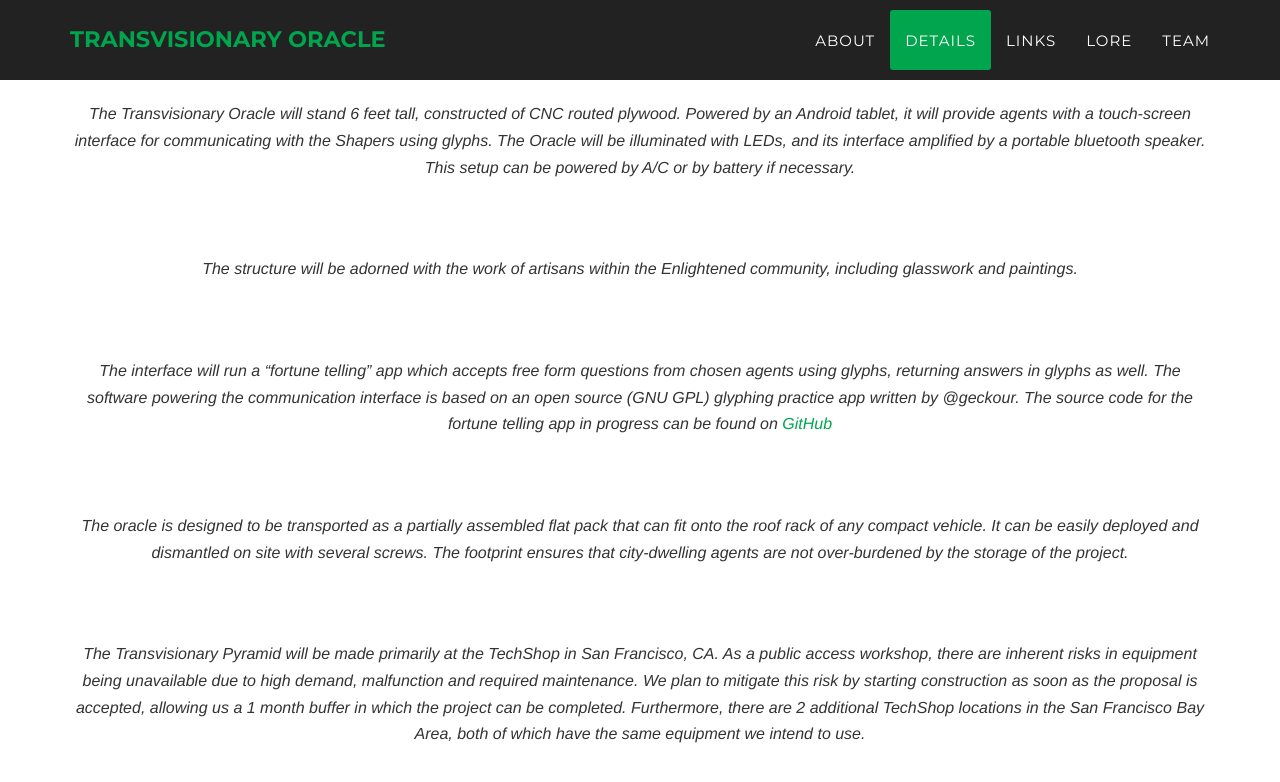
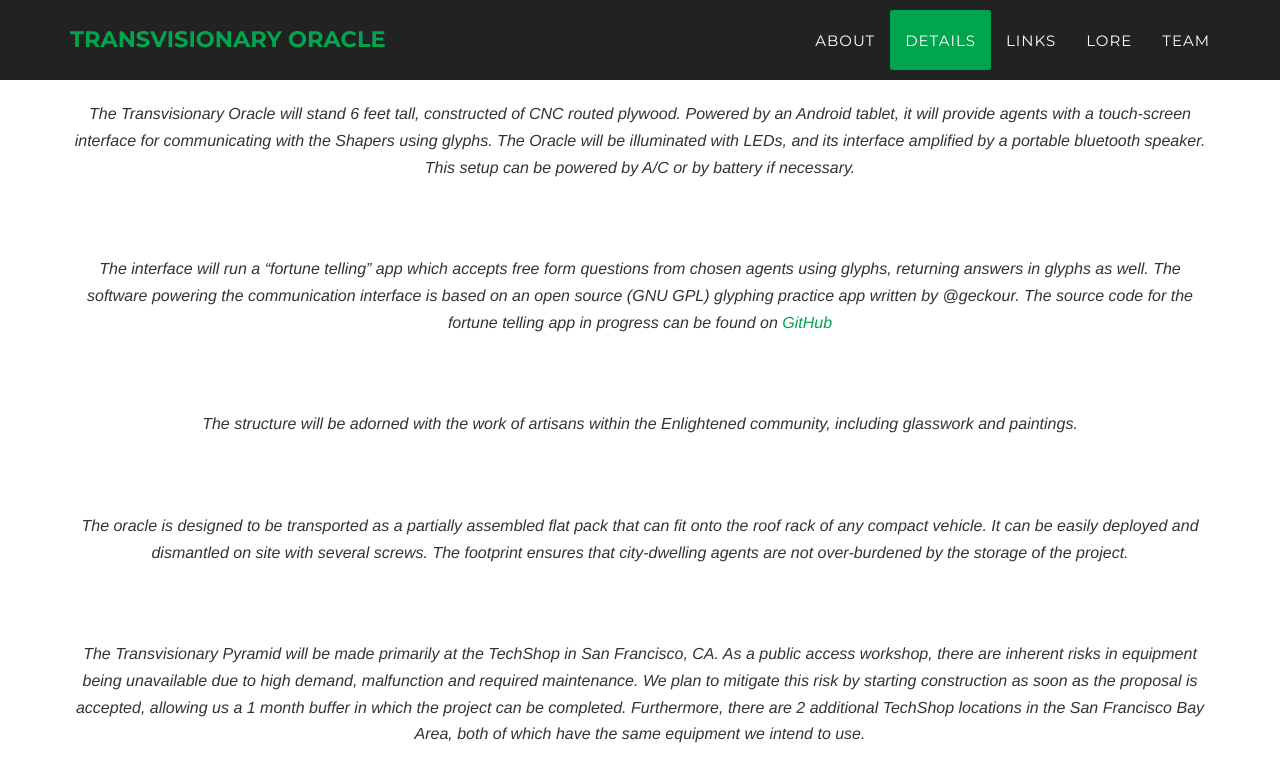
Before and after one commit to winonatong/magnus_reawakens, a Jekyll site: the page built from index.html, in a window 1280 px wide and 900 px high, scrolled down 2511 px. Shown: the top 782 px of the window. Built offline with Jekyll 4.4.1, drawn with Linux system fonts in a browser that asks for light colours; some web fonts are replaced; some of the changed text lies outside the part shown.

Commit message:
minor text fixes

```diff
--- a/_includes/about.html
+++ b/_includes/about.html
@@ -54,7 +54,7 @@
                                 <h4 class="subheading">Prototype</h4>
                             </div>
                             <div class="timeline-body">
-                                <p class="text-muted">We built a 1/3 scale model test our design.</p>
+                                <p class="text-muted">We built a 1/3 scale model to test our design.</p>
                             </div>
                         </div>
 
--- a/_includes/details.html
+++ b/_includes/details.html
@@ -8,11 +8,11 @@
 
                     <h3 class="section-subheading">The Transvisionary Oracle will stand 6 feet tall, constructed of CNC routed plywood. Powered by an Android tablet, it will provide agents with a touch-screen interface for communicating with the Shapers using glyphs. The Oracle will be illuminated with LEDs, and its interface amplified by a portable bluetooth speaker. This setup can be powered by A/C or by battery if necessary.</h3>
 
-                    <h3 class="section-subheading">The structure will be adorned with the work of artisans within the Enlightened community, including glasswork and paintings.</h3>
-
                     <h3 class="section-subheading">The interface will run a “fortune telling” app which accepts free form questions from chosen agents using glyphs, returning answers in glyphs as well. The software powering the communication interface is based on an open source (GNU GPL) glyphing practice app written by @geckour. The source code for the fortune telling app in progress can be found on
 
-<a href="https://github.com/winonatong/Glyph-Fortune-Teller/">GitHub</a></h3>
+<a href="https://github.com/winonatong/Glyph-Fortune-Teller/" target="github">GitHub</a></h3>
+
+                    <h3 class="section-subheading">The structure will be adorned with the work of artisans within the Enlightened community, including glasswork and paintings.</h3>
 
                     <h3 class="section-subheading">The oracle is designed to be transported as a partially assembled flat pack that can fit onto the roof rack of any compact vehicle. It can be easily deployed and dismantled on site with several screws. The footprint ensures that city-dwelling agents are not over-burdened by the storage of the project.</h3>
 
```
